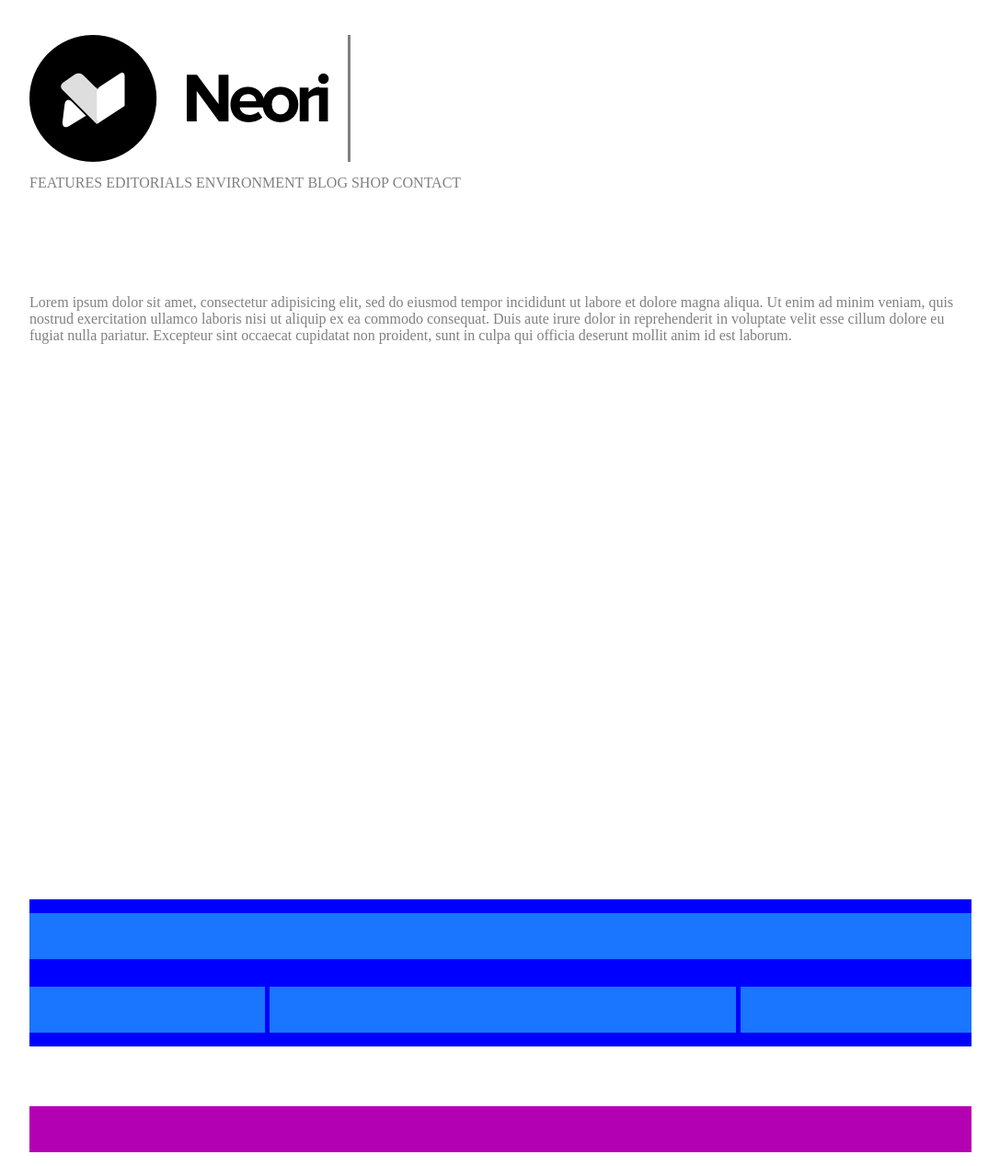
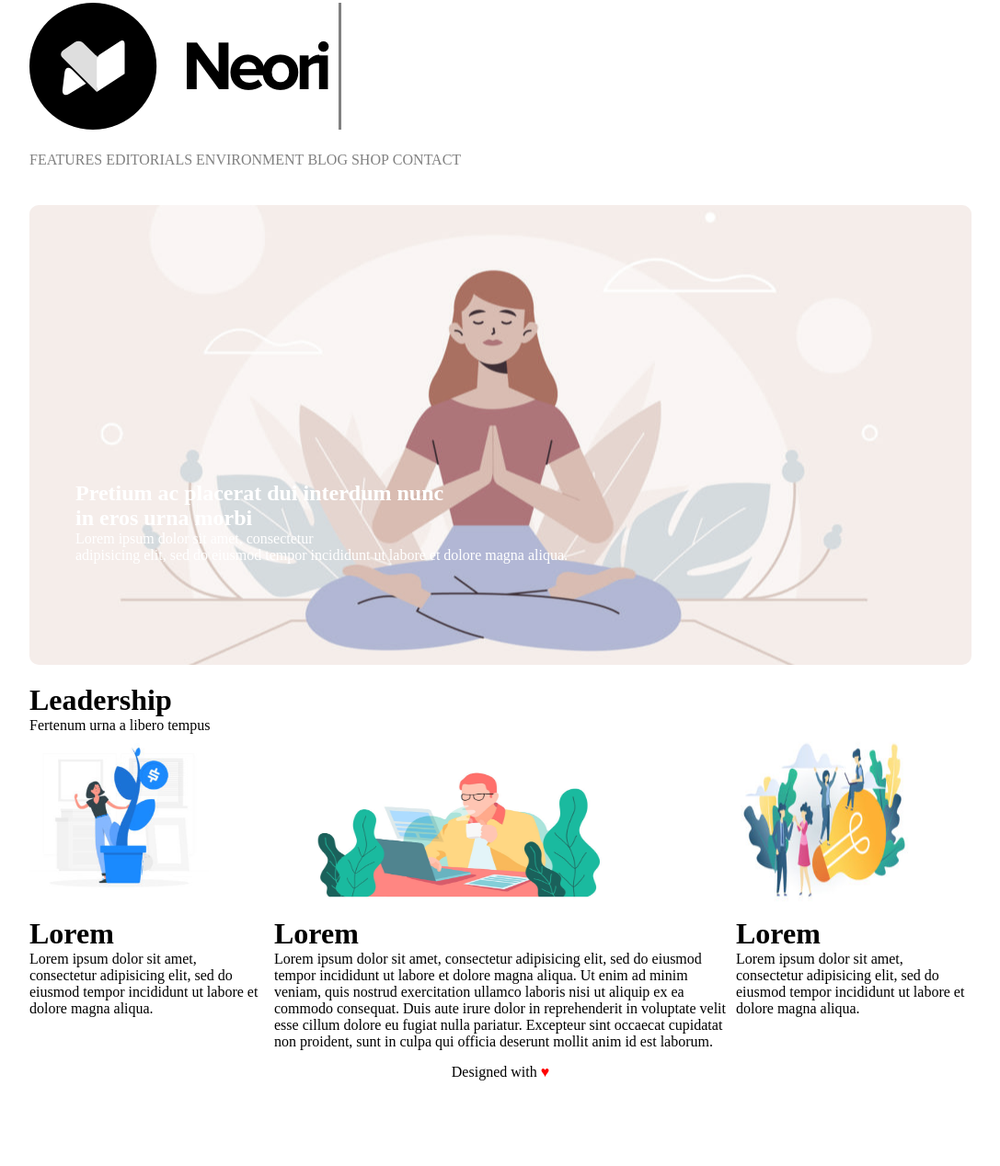
Before and after one commit to gabrielesozzi/htmlcss-wp, a plain HTML site: page index.html in a window 1280 px wide. Shown: the part 27-1295 px from the top of the page at 92% size, without its empty margins (96-1183 px from the left). After the commit the page ends 1202 px from the top, so only its background shows below. Drawn offline with Linux system fonts and the light colour scheme.

Commit message:
Esercizio completato (ho rifatto tutto per familiarizzare con alcuni concetti, quindi vi sono differenze rispetto al codice dell'esercizio precedente).

```diff
--- a/assets/css/master.css
+++ b/assets/css/master.css
@@ -4,14 +4,12 @@
   box-sizing: border-box;
 }
 
-
-body.debug div[class^="col-"] > div {
-  height: 50px;
-}
-
 .container {
   width: 80%;
   margin: auto;
+  margin-top: 30px;
+  height: 100px;
+
 }
 
 .row:after {
@@ -20,55 +18,66 @@ body.debug div[class^="col-"] > div {
   clear: both;
 }
 
-#logo {
-  border-right: 3px solid grey;
-  padding-right: 20px;
-}
-
-.container{
-  padding-top: 50px;
-}
-
-p {
-  display: inline-block;
-  color: grey;
-  padding-top: 10px;
-}
-
 [class^="col-"] {
-float: left;
-padding: 15px 0;
+  float: left;
 }
 
 .col-100 {
-  width: 100%
+  width: 100%;
 }
 
 .col-50 {
   width: 50%;
+  padding-left: 10px;
+  padding-right: 10px;
 }
 
 .col-25 {
   width: 25%;
 }
 
-.banner {
-  background-image: url("./assets/img/banner.jpg");
-  height: 683px;
+.col-100>h1 {
+  margin-top: 20px;
 }
 
-.pad-left {
-  padding-left: 5px;
+#logo {
+  border-right: 3px solid grey;
+  padding-right: 10px;
 }
 
-.blue {
-  background-color: blue;
+.nav>p {
+  display: inline-block;
+  padding-top: 20px;
+  color: grey;
 }
 
-.cyan {
-  background-color: #1a75ff;
+.img_header {
+  background-image: url("../img/banner.jpg");
+  width: 100%;
+  height: 500px;
+  background-size: cover;
+  background-position: center;
+  margin-top: 40px;
+  border-radius: 10PX;
+  filter: grayscale(60%);
 }
 
-.purple {
-  background-color: #b300b3;
+.img_header>div {
+  padding-top: 300px;
+  padding-left: 50px;
+  color: white;
 }
+
+.b-rad {
+  border-radius: 10px;
+  filter: opacity(90%);
+}
+
+#foo_text {
+  text-align: center;
+  margin-top: 15px;
+}
+
+#foo_heart {
+  color: red;
+}
--- a/index.html
+++ b/index.html
@@ -2,16 +2,18 @@
 <html lang="en" dir="ltr">
   <head>
     <meta charset="utf-8">
-    <title>Layout wp</title>
+    <title>Neori layout</title>
     <link rel="stylesheet" href="./assets/css/master.css">
   </head>
-  <body class="debug">
+  <body>
+    <header class="container">
 
-    <header class="container">
       <div class="row">
         <div class="col-100">
-         <img src="./assets/img/logo.png" alt="" id="logo">
-         <div class="menu">
+          <img src="./assets/img/logo.png" alt="logo" id="logo">
+        </div>
+
+        <div class="nav">
           <p>FEATURES</p>
           <p>EDITORIALS</p>
           <p>ENVIRONMENT</p>
@@ -19,54 +21,57 @@
           <p>SHOP</p>
           <p>CONTACT</p>
         </div>
+
+      </div>
+
+      <div class="row">
+        <div class="col-100 img_header">
+          <div class="">
+            <h2 class="text">Pretium ac placerat dui interdum nunc <br> in eros urna morbi </h2>
+            <p class="text">Lorem ipsum dolor sit amet, consectetur <br> adipisicing elit, sed do eiusmod tempor incididunt ut labore et dolore magna aliqua. </p>
           </div>
         </div>
+      </div>
+
+
     </header>
 
+    <main class="container">
+     <div class="row">
+       <div class="col-100">
+           <h1>Leadership</h1>
+           <p>Fertenum urna a libero tempus</p>
+       </div>
 
-    <main class="container">
-      <!-- Primo blocco -->
-      <div class="row">
-        <div class="col-100 banner">
+       <div class="col-25">
+        <img class="b-rad" src="./assets/img/img-1.jpg" alt="" width="195">
+        <h1>Lorem</h1>
+        <p>Lorem ipsum dolor sit amet, consectetur adipisicing elit, sed do eiusmod tempor incididunt ut labore et dolore magna aliqua. </p>
+       </div>
+
+       <div class="col-50">
+         <div class="">
+          <img class="b-rad" src="./assets/img/banner-2.jpg" alt="banner" width="400" height="195">
+          <h1>Lorem</h1>
           <p>Lorem ipsum dolor sit amet, consectetur adipisicing elit, sed do eiusmod tempor incididunt ut labore et dolore magna aliqua. Ut enim ad minim veniam, quis nostrud exercitation ullamco laboris nisi ut aliquip ex ea commodo consequat. Duis aute irure dolor in reprehenderit in voluptate velit esse cillum dolore eu fugiat nulla pariatur. Excepteur sint occaecat cupidatat non proident, sunt in culpa qui officia deserunt mollit anim id est laborum.</p>
          </div>
        </div>
-      <!--Fine primo blocco -->
 
-      <!-- Secondo blocco -->
-      <div class="row blue">
-        <div class="col-100">
-          <div class="cyan">
+       <div class="col-25">
+        <img class="b-rad" src="./assets/img/img-3.jpg" alt="" width="195" height="195">
+        <h1>Lorem</h1>
+        <p>Lorem ipsum dolor sit amet, consectetur adipisicing elit, sed do eiusmod tempor incididunt ut labore et dolore magna aliqua. </p>
        </div>
      </div>
-        <div class="col-25">
-          <div class="cyan">
-          </div>
-        </div>
-        <div class="col-50 pad-left">
-          <div class="cyan">
-          </div>
-        </div>
-        <div class="col-25 pad-left ">
-          <div class="cyan">
-          </div>
-        </div>
-      </div>
-      <!-- Fine secondo blocco -->
+
     </main>
 
     <footer class="container">
-      <div class="row p4">
+      <div class="row">
         <div class="col-100">
-          <div class="purple">
-          </div>
+          <p id="foo_text">Designed with <span id="foo_heart">&#9829;</span></p>
         </div>
       </div>
     </footer>
-
-
-
-
-
   </body>
 </html>
```
Lines whose indentation alone changed are shown as unchanged.
